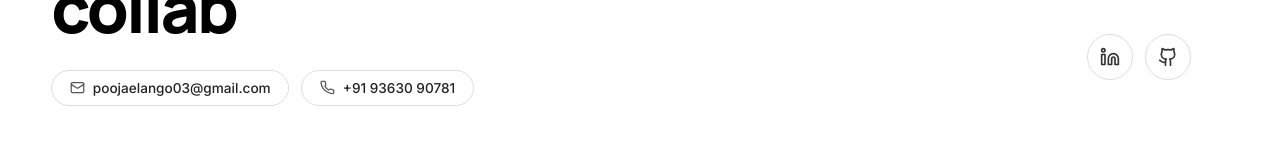
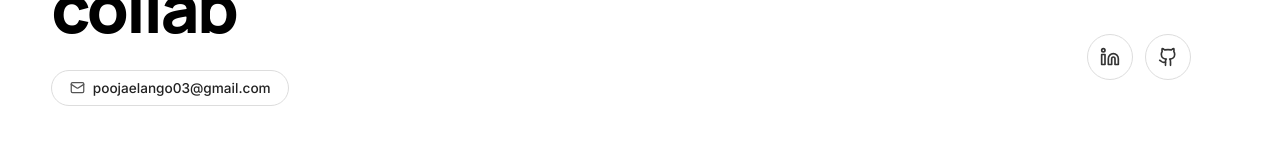
Before and after one commit to POOJAELANGO03/PORTFOLIO, a React (Vite) app: page / in a window 1280 px wide. Shown: the part 6070-6214 px from the top of the page. Built offline with nearby package versions, Linux system fonts and the light colour scheme.

Commit message:
feat: add Contact component with animated gallery, marquee, and social links

```diff
--- a/src/components/Contact.tsx
+++ b/src/components/Contact.tsx
@@ -118,12 +118,7 @@ const Contact: React.FC = () => {
                 </svg>
                 poojaelango03@gmail.com
               </a>
-              <a href="tel:+919363090781" className="contact-pill">
-                <svg width="15" height="15" viewBox="0 0 24 24" fill="none" stroke="currentColor" strokeWidth="2" strokeLinecap="round" strokeLinejoin="round">
-                  <path d="M22 16.92v3a2 2 0 0 1-2.18 2 19.79 19.79 0 0 1-8.63-3.07A19.5 19.5 0 0 1 4.69 13 19.79 19.79 0 0 1 1.61 4.27 2 2 0 0 1 3.6 2h3a2 2 0 0 1 2 1.72c.127.96.361 1.903.7 2.81a2 2 0 0 1-.45 2.11L7.91 9.91a16 16 0 0 0 6.07 6.07l1.07-.95a2 2 0 0 1 2.11-.45c.907.339 1.85.573 2.81.7A2 2 0 0 1 22 16.92z"/>
-                </svg>
-                +91 93630 90781
-              </a>
+
             </div>
           </motion.div>
 
```
